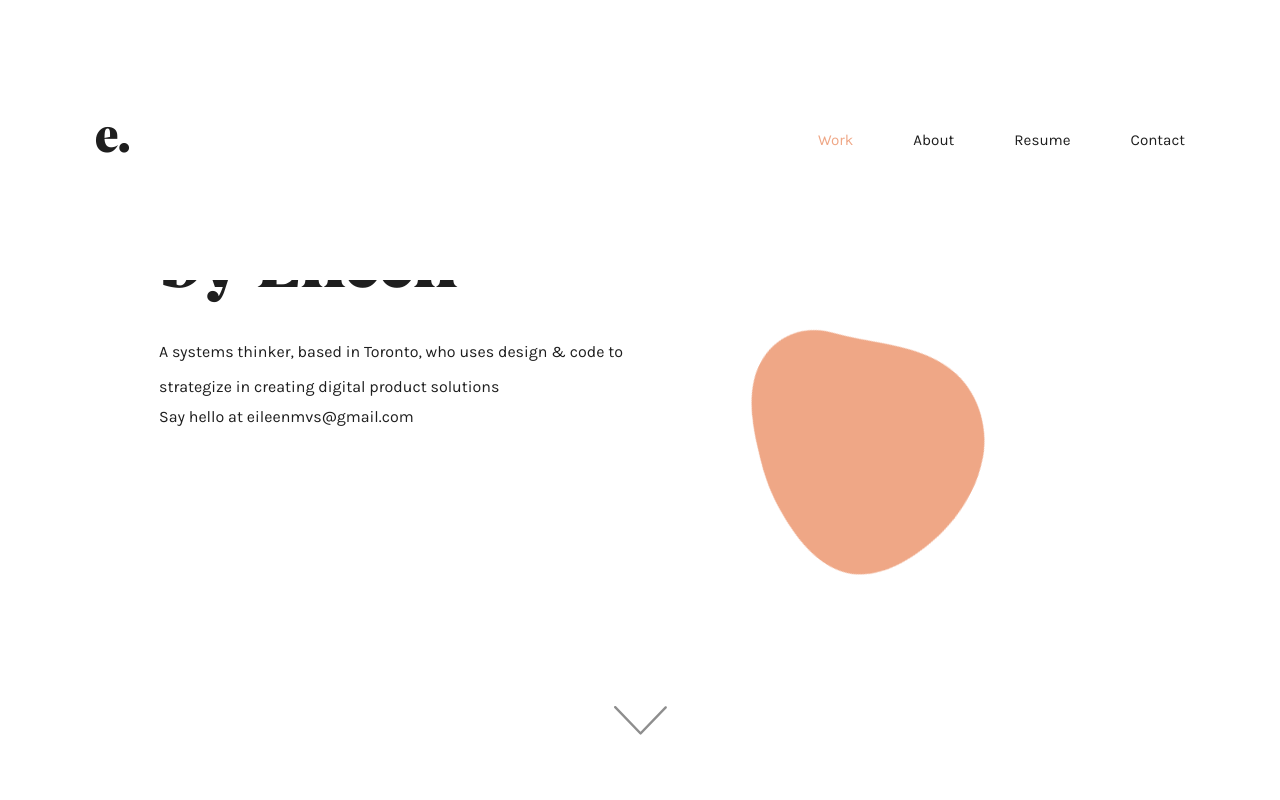
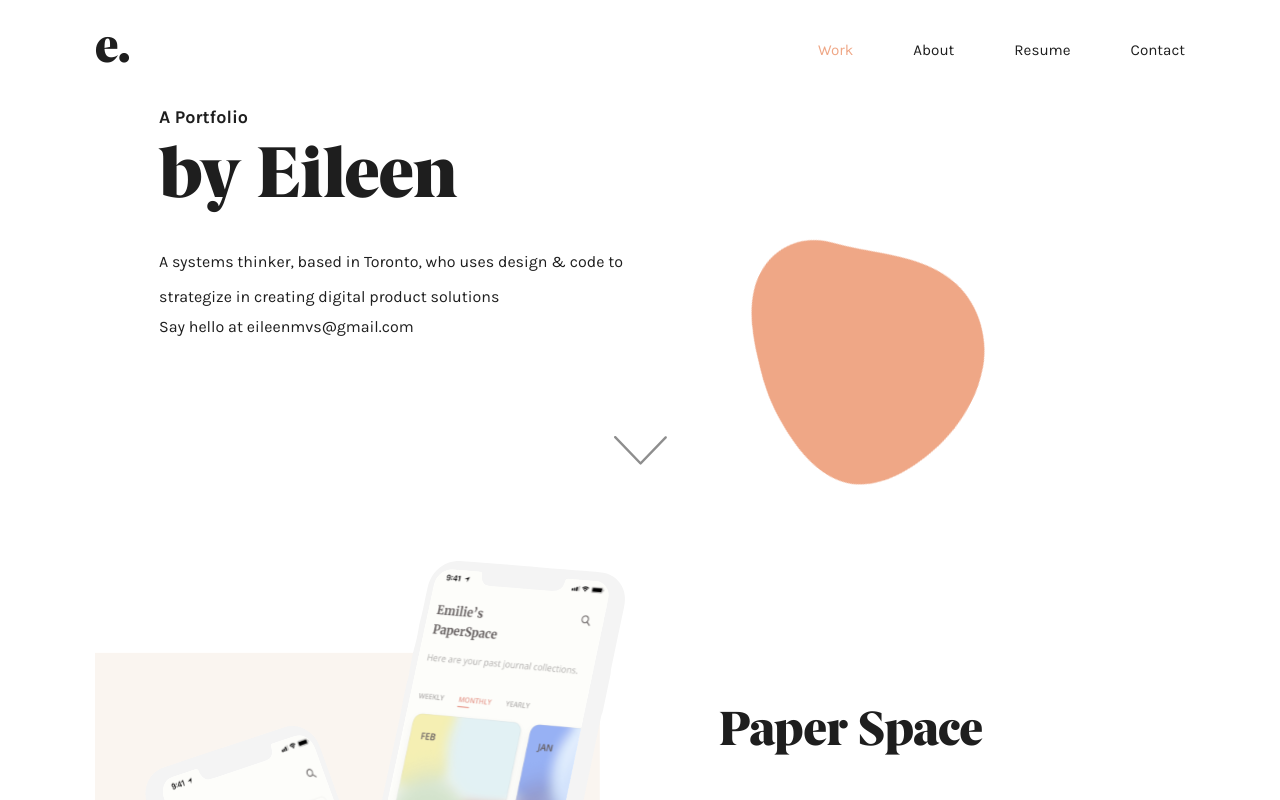
Before and after one commit to eileenmsantiago/eileensantiago, a React (Create React App) app: page / in a window 1280 px wide. Shown: the top 800 px of the page. Built offline with nearby package versions, Linux system fonts and the light colour scheme.

Commit message:
cleanup container

```diff
--- a/src/components/Container/Container.jsx
+++ b/src/components/Container/Container.jsx
@@ -1,13 +1,19 @@
 import React from 'react'
+import cx from 'classnames'
 
 const Container = (props) => {
-    const {bgHex} = props;
-    const bgClass = `e-container--bg-${props.bgColor}`;
+
+    const { bgHex, className, children, bgColor } = props;
 
     return (
-        <div className={`e-container ${bgClass}`} style={{backgroundColor: bgHex}}>
-            <div className="container">
-                {props.children}
+        <div
+            className={cx('e-container', `e-container--bg-${bgColor}`)}
+            style={{backgroundColor: bgHex}}
+        >
+            <div className={cx("container",{
+                className: !!className,
+            })}>
+                {children}
             </div>
         </div>
     )
--- a/src/components/Container/Container.scss
+++ b/src/components/Container/Container.scss
@@ -1,17 +1,10 @@
 .e-container {
     @include color();
-    .container {
-        padding-top: 90px;
-        padding-bottom: 90px;
-
-        // @media (min-width: 1200px){
-        //     max-width: 1200px;
-        // }
-    }
 
     &--bg-grey {
         background: $color-peach-light;
     }
+
     &--bg-peach {
         background: $color-ps-peach-light;
     }
```
